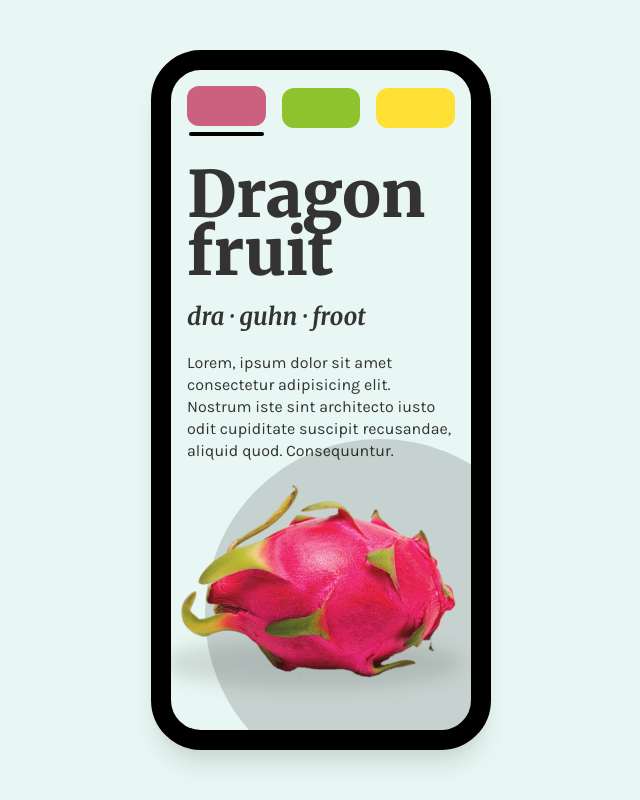
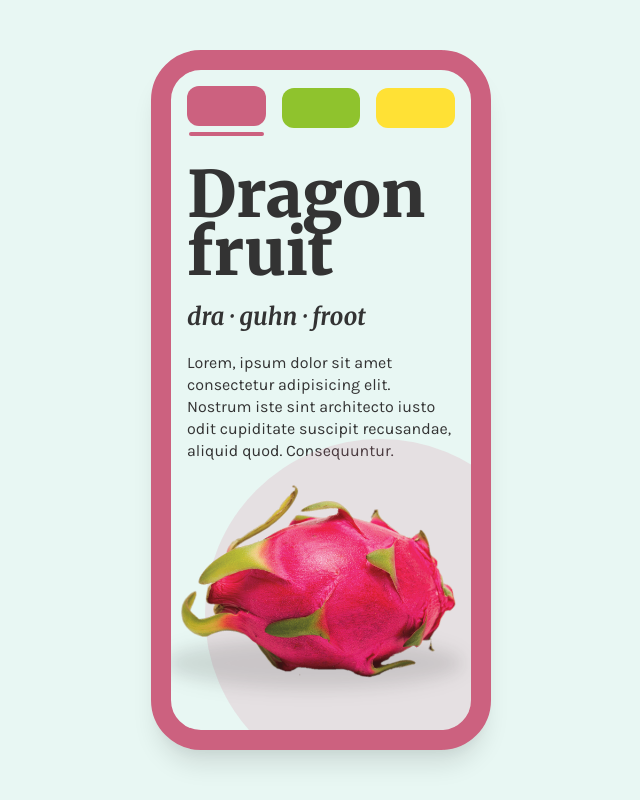
Before and after one commit to marcin-swiderek/coffee-break-animating-react, a React (Create React App) app: page / in a window 1280 px wide. Shown: the whole page, without its empty margins (319-959 px from the left). Built offline with nearby package versions, Linux system fonts and the light colour scheme.

Commit message:
Add animations

```diff
--- a/src/App.js
+++ b/src/App.js
@@ -46,11 +46,11 @@ const fruits = [
 	},
 ];
 
-// const variants = {
-// 	initial: (direction) => ({ x: direction === "right" ? -300 : 300 }),
-// 	animate: { x: 0 },
-// 	exit: (direction) => ({ x: direction === "left" ? -300 : 300 }),
-// };
+const variants = {
+	initial: (direction) => ({ x: direction === "right" ? -300 : 300 }),
+	animate: { x: 0 },
+	exit: (direction) => ({ x: direction === "left" ? -300 : 300 }),
+};
 
 function App() {
 	const [selectedFruit, setSelectedFruit] = useState(fruits[0]);
@@ -73,22 +73,42 @@ function App() {
 					<Tab
 						bg={fruit.color}
 						onClick={() => selectFruit(fruits[index])}
+						layout
 					/>
-					{isSelected && <Underline />}
+					{isSelected && (
+						<Underline
+							layoutId="underline"
+							initial={{ background: prevSelectedFruit.color }}
+							animate={{ background: selectedFruit.color }}
+							transition={{ duration: 0.3 }}
+						/>
+					)}
 				</TabWrapper>
 			);
 		});
 
 	return (
 		<AppContainer>
-			<AppWrapper>
+			<AppWrapper
+				initial={{ borderColor: prevSelectedFruit.color }}
+				animate={{ borderColor: selectedFruit.color }}
+				transition={{ duration: 0.3 }}
+			>
 				<TabsContainer>{renderTabs()}</TabsContainer>
 				<ContentContainer>
-					<Image
-						key={selectedFruit.img}
-						src={selectedFruit.img}
-						alt="Dragon fruit"
-					/>
+					<AnimatePresence custom={direction}>
+						<Image
+							key={selectedFruit.img}
+							src={selectedFruit.img}
+							alt="Dragon fruit"
+							variants={variants}
+							initial="initial"
+							animate="animate"
+							exit="exit"
+							custom={direction}
+							transition={{ duration: 1 }}
+						/>
+					</AnimatePresence>
 
 					<FruitInfoContainer>
 						<FruitName>{selectedFruit.name}</FruitName>
@@ -100,7 +120,11 @@ function App() {
 						</FruitDescription>
 					</FruitInfoContainer>
 
-					<FruitBackground />
+					<FruitBackground
+						initial={{ background: prevSelectedFruit.color }}
+						animate={{ background: selectedFruit.color }}
+						transition={{ duration: 0.3 }}
+					/>
 				</ContentContainer>
 			</AppWrapper>
 		</AppContainer>
```
